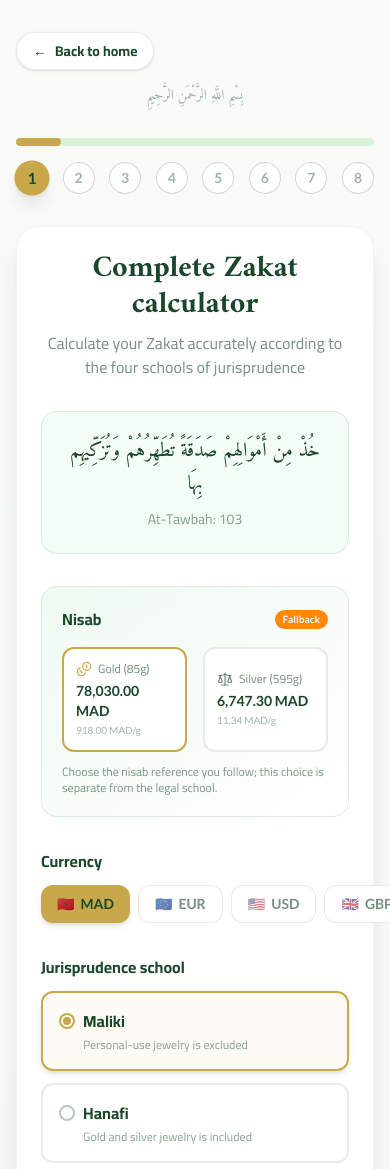
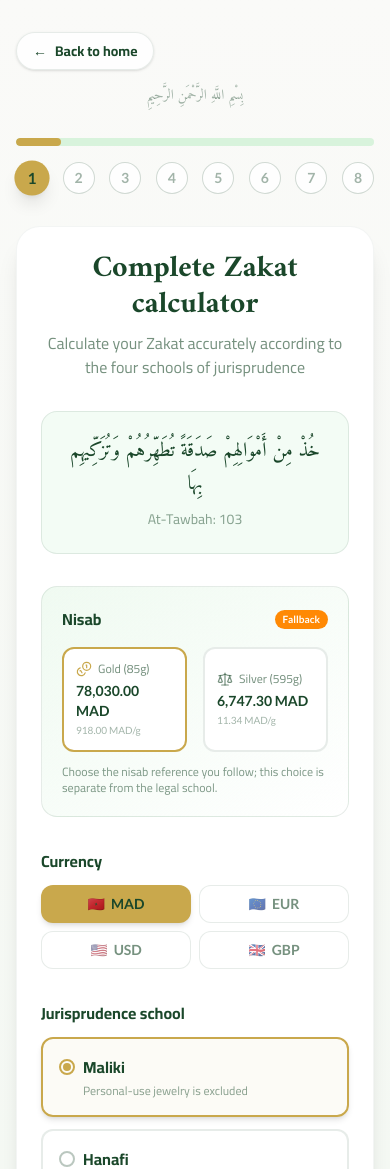
Before and after one commit to OssamaZekraoui/AppZakkat, a Next.js app: page /en/zakat in a window 390 px wide. Shown: the top 1169 px of the page. Built offline with nearby package versions, Linux system fonts and the light colour scheme; no server answers.

Commit message:
Fix mobile currency selector overflow

```diff
--- a/src/components/zakat/ui/CurrencySelector.tsx
+++ b/src/components/zakat/ui/CurrencySelector.tsx
@@ -19,14 +19,15 @@ export default function CurrencySelector({
   onChange,
 }: CurrencySelectorProps) {
   return (
-    <div className="flex gap-2">
+    <div className="grid w-full grid-cols-2 gap-2 sm:grid-cols-4">
       {CURRENCIES.map((c) => {
         const isSelected = value === c.value;
         return (
           <button
+            type="button"
             key={c.value}
             onClick={() => onChange(c.value)}
-            className={`flex items-center gap-1.5 px-4 py-2 rounded-xl text-sm font-bold transition-all ${
+            className={`flex min-w-0 items-center justify-center gap-1.5 rounded-xl px-2 py-2 text-sm font-bold transition-all ${
               isSelected
                 ? "bg-gold text-green-deep shadow-md"
                 : "bg-white text-green-deep/60 border border-green-deep/10 hover:border-green-deep/20"
```
